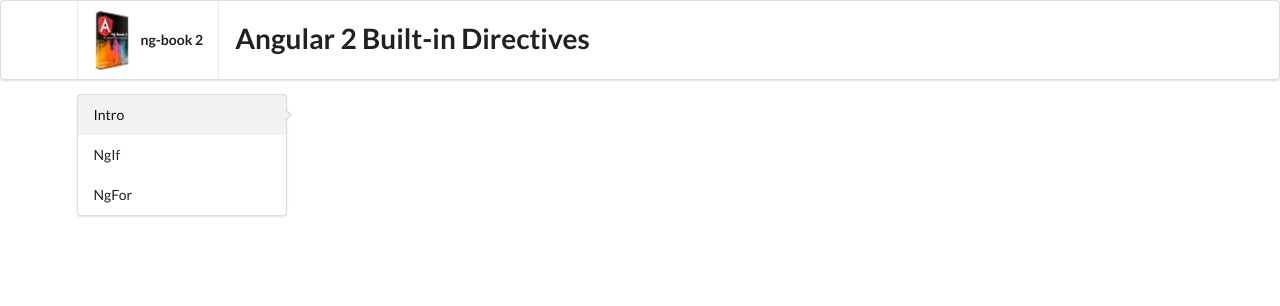
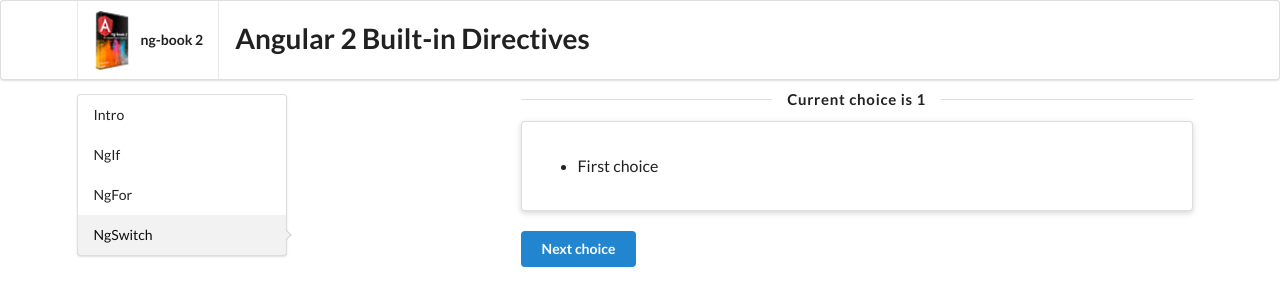
Before and after one commit to st411ar/angular-built-in-directives, an Angular app: page /ng_switch in a window 1280 px wide. Before the commit this address led to /. Shown: the top 306 px of the page. Built offline with nearby package versions, Linux system fonts and the light colour scheme.

Commit message:
created ng-switch-example component

```diff
--- a/src/app/app.module.ts
+++ b/src/app/app.module.ts
@@ -14,6 +14,7 @@
 import { IntroComponent } from './intro/intro.component';
 import { NgIfExampleComponent } from './ng-if-example/ng-if-example.component';
 import { NgForExampleComponent } from './ng-for-example/ng-for-example.component';
+import { NgSwitchExampleComponent } from './ng-switch-example/ng-switch-example.component';
 
 export const examples: ExampleModel[] = [
 	{
@@ -28,7 +29,10 @@
 		label: 'NgFor',
 		path: 'ng_for'
 	},
-//  {label:	'NgSwitch'},
+	{
+		label: 'NgSwitch',
+		path: 'ng_switch'
+	},
 //  {label:	'NgStyle'},
 //  {label:	'NgClass'},
 //  {label:	'NgNonBindable'}
@@ -50,6 +54,11 @@
 		component: NgForExampleComponent,
 		pathMatch: 'full'
 	},
+	{
+		path: 'ng_switch',
+		component: NgSwitchExampleComponent,
+		pathMatch: 'full'
+	},
 ];
 
 @NgModule({
@@ -59,7 +68,8 @@
 		SidebarItemComponent,
 		IntroComponent,
 		NgIfExampleComponent,
-		NgForExampleComponent
+		NgForExampleComponent,
+		NgSwitchExampleComponent
 	],
 	imports: [
 		BrowserModule,
--- /dev/null
+++ b/src/app/ng-switch-example/ng-switch-example.component.html
@@ -0,0 +1,20 @@
+<h4 class="ui horizontal divider header">
+  Current choice is {{ choice }}
+</h4>
+
+<div class="ui raised segment">
+  <ul [ngSwitch]="choice">
+    <li *ngSwitchCase="1">First choice</li>
+    <li *ngSwitchCase="2">Second choice</li>
+    <li *ngSwitchCase="3">Third choice</li>
+    <li *ngSwitchCase="4">Fourth choice</li>
+    <li *ngSwitchCase="2">Second choice, again</li>
+    <li *ngSwitchDefault>Default choice</li>
+  </ul>
+</div>
+
+<div style="margin-top: 20px;">
+  <button class="ui primary button" (click)="nextChoice()">
+    Next choice
+  </button>
+</div>
--- /dev/null
+++ b/src/app/ng-switch-example/ng-switch-example.component.ts
@@ -0,0 +1,23 @@
+import { Component, OnInit } from '@angular/core';
+
+@Component({
+	selector: 'app-ng-switch-example',
+	templateUrl: './ng-switch-example.component.html'
+})
+export class NgSwitchExampleComponent implements OnInit {
+	choice: number;
+
+	constructor() {}
+
+	ngOnInit() {
+		this.choice = 1;
+	}
+
+	nextChoice(): void {
+		this.choice++;
+		if (this.choice > 5) {
+			this.choice = 1;
+		}
+	}
+
+}
```
